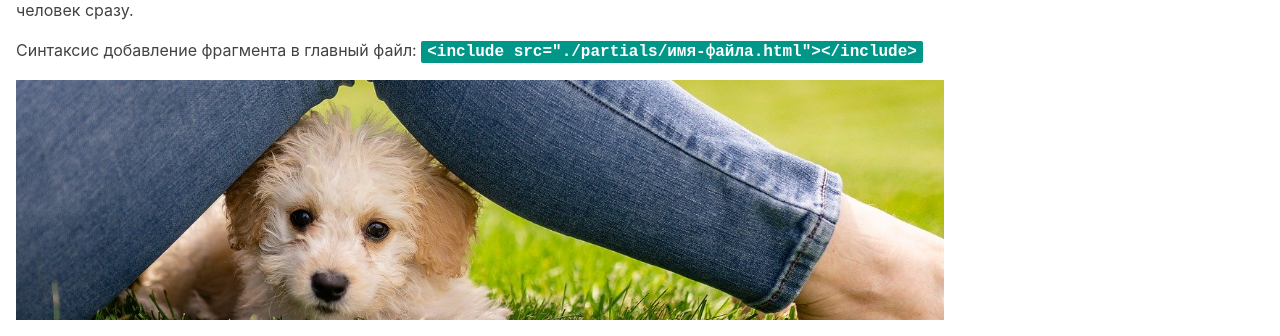
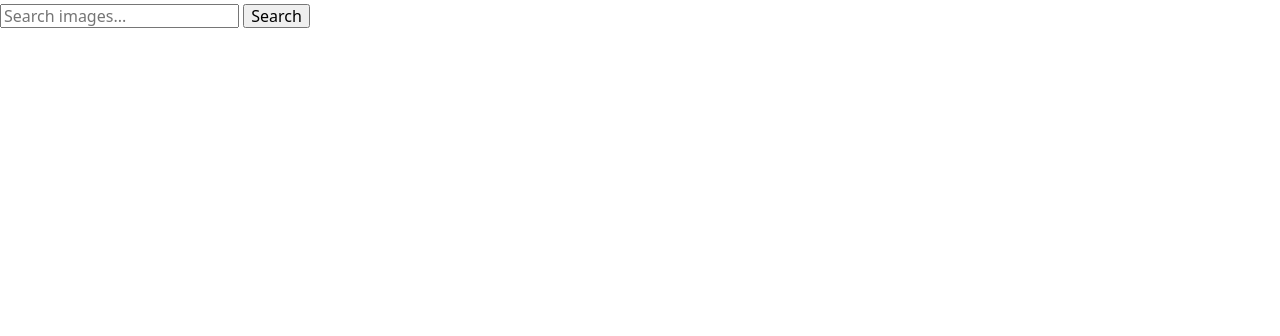
Before and after one commit to ElenaStepanchuk/goit-js-hw-11, a website built with Parcel: page src/index.html in a window 1280 px wide. Shown: the part 471-807 px from the top of the page. Built offline with nearby package versions, Linux system fonts and the light colour scheme.

Commit message:
HTML разметка

```diff
--- a/package.json
+++ b/package.json
@@ -24,5 +24,10 @@
     "parcel-plugin-nuke-dist": "^1.0.1",
     "posthtml-include": "^1.6.2",
     "sass": "^1.32.8"
+  },
+  "dependencies": {
+    "axios": "^0.24.0",
+    "notiflix": "^3.2.2",
+    "simplelightbox": "^2.10.1"
   }
 }
--- a/src/index.html
+++ b/src/index.html
@@ -13,9 +13,11 @@
   </head>
   <body>
     <!-- Так добавляются фрагменты в главные HTML-файлы страниц. -->
-    <include src="./partials/example.html"></include>
+    <!-- <include src="./partials/example.html"></include> -->
+    <include src="./partials/form.html"></include>
 
     <!-- Скрипт идёт последним в разметке. В нём уже подключен главный SASS-файл. -->
     <script src="./index.js"></script>
+    <!-- <script src="./form-submit.js"></script> -->
   </body>
 </html>
--- a/src/index.js
+++ b/src/index.js
@@ -1 +1,19 @@
 import './sass/main.scss';
+
+import axios from "axios";
+import Notiflix from 'notiflix';
+import SimpleLightbox from "simplelightbox";
+
+const form = document.querySelector('.search-form');
+const input = document.querySelector('input[type="text"]');
+const button = document.querySelector('button[type="submit"]');
+
+console.log(form);
+console.log(input);
+console.log(button);
+
+form.addEventListener('submit', handleSubmitOnForm)
+
+function handleSubmitOnForm() {
+
+}
--- /dev/null
+++ b/src/partials/form.html
@@ -0,0 +1,5 @@
+<h1>Форма</h1>
+<form class="search-form" id="search-form">
+    <input type="text" name="searchQuery" autocomplete="off" placeholder="Search images..." />
+    <button type="submit">Search</button>
+</form>
```
Also changed, not shown: src/js/form-submit.js (added), 1 other file.
